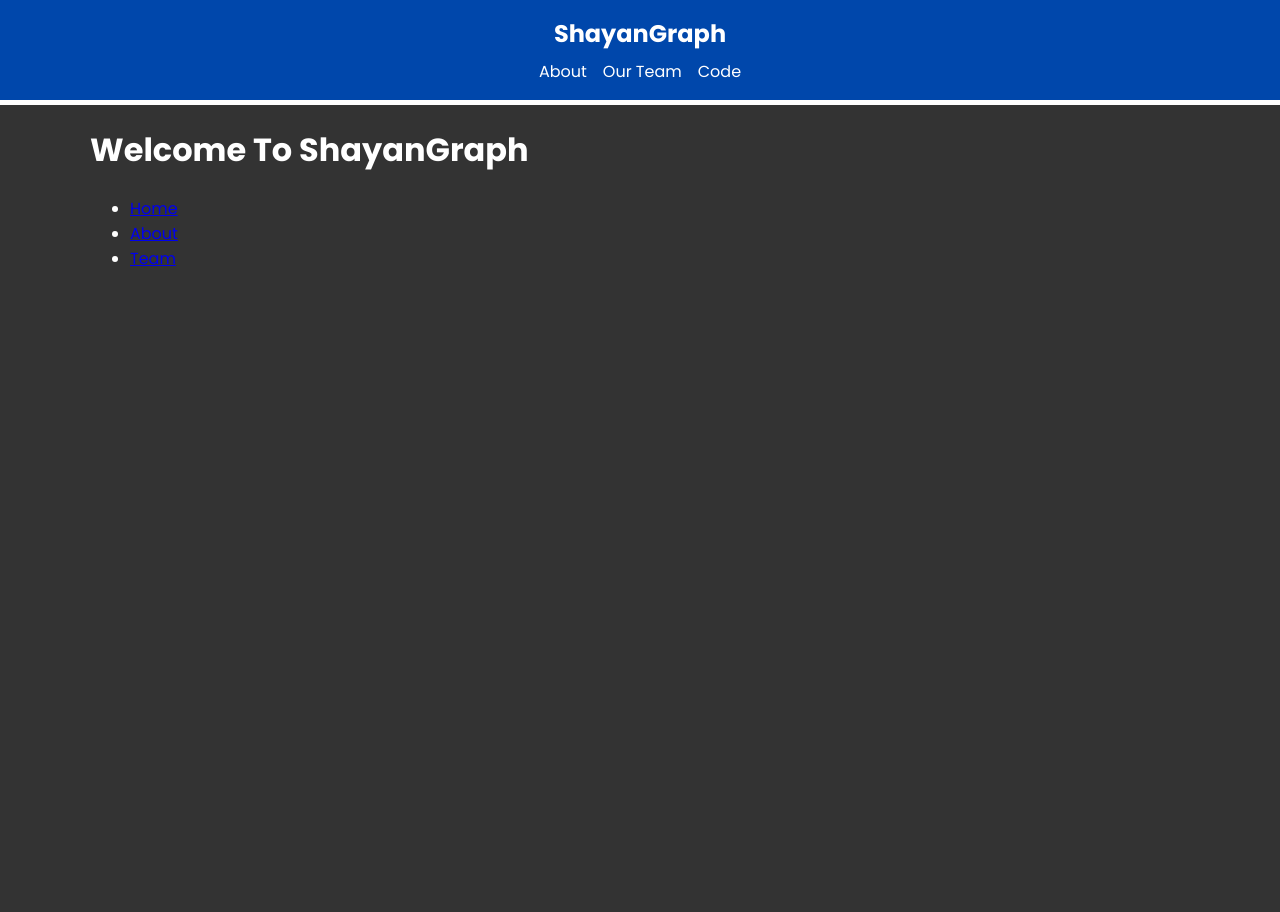
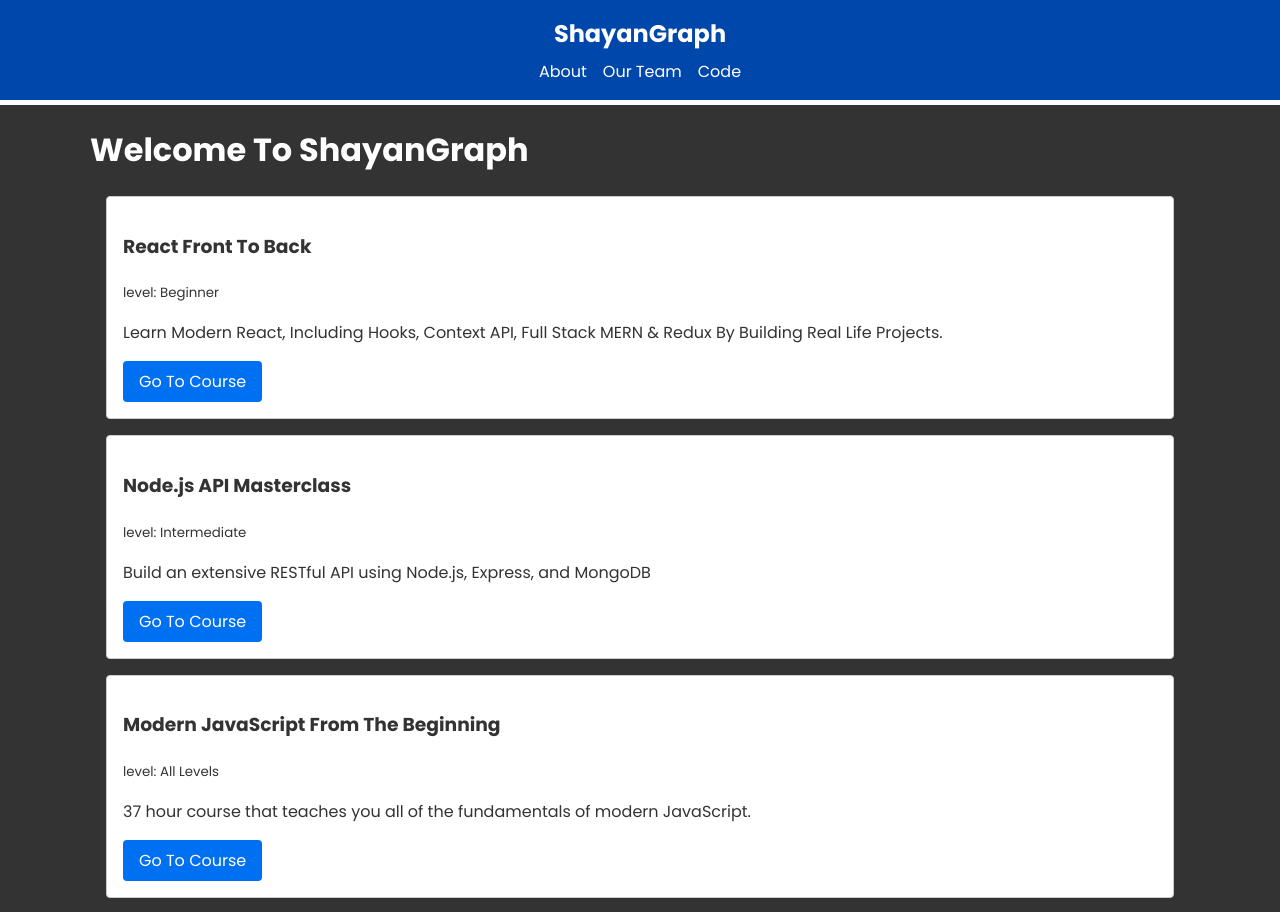
Before and after one commit to shayangraph/github-api-nextjs, a Next.js app: page / in a window 1280 px wide. Shown: the top 912 px of the page. Before the commit the page ends 800 px from the top, so only its background shows below. Built offline with nearby package versions, Linux system fonts and the light colour scheme.

Commit message:
use api nextjs to show local json

```diff
--- /dev/null
+++ b/app/api/courses/data.json
@@ -0,0 +1,37 @@
+[
+    {
+      "id": 1,
+      "title": "React Front To Back",
+      "description": "Learn Modern React, Including Hooks, Context API, Full Stack MERN & Redux By Building Real Life Projects.",
+      "link": "https://www.traversymedia.com/Modern-React-Front-To-Back-Course",
+      "level": "Beginner"
+    },
+    {
+      "id": 2,
+      "title": "Node.js API Masterclass",
+      "description": "Build an extensive RESTful API using Node.js, Express, and MongoDB",
+      "link": "https://www.traversymedia.com/node-js-api-masterclass",
+      "level": "Intermediate"
+    },
+    {
+      "id": 3,
+      "title": "Modern JavaScript From The Beginning",
+      "description": "37 hour course that teaches you all of the fundamentals of modern JavaScript.",
+      "link": "https://www.traversymedia.com/modern-javascript-2-0",
+      "level": "All Levels"
+    },
+    {
+      "id": 4,
+      "title": "Next.js Dev To Deployment",
+      "description": "Learn Next.js by building a music event website and a web dev blog as a static website",
+      "link": "https://www.traversymedia.com/next-js-dev-to-deployment",
+      "level": "Intermediate"
+    },
+    {
+      "id": 5,
+      "title": "50 Projects in 50 Days",
+      "description": "Sharpen your skills by building 50 quick, unique & fun mini projects.",
+      "link": "https://www.traversymedia.com/50-Projects-In-50-Days",
+      "level": "Beginner"
+    }
+  ]
--- /dev/null
+++ b/app/api/courses/route.js
@@ -0,0 +1,6 @@
+import { NextResponse } from "next/server";
+import courses from "./data.json";
+
+export async function GET(response) {
+  return NextResponse.json(courses);
+}
--- /dev/null
+++ b/app/api/hello/route.js
@@ -0,0 +1,3 @@
+export async function POST(request) {
+  return new Response("Hello,Nextjs");
+}
--- /dev/null
+++ b/app/components/Courses.jsx
@@ -0,0 +1,27 @@
+import Link from "next/link";
+
+async function fetchCourses() {
+  const response = await fetch("http://localhost:3000/api/courses");
+  const courses = await response.json();
+  return courses;
+}
+
+const Courses = async () => {
+  const courses = await fetchCourses();
+  return (
+    <div className="courses">
+      {courses.map((course) => (
+        <div key={course.id} className="card">
+          <h3>{course.title}</h3>
+          <small>level: {course.level}</small>
+          <p>{course.description}</p>
+          <Link href={course.link} target="_blank" className="btn">
+            Go To Course
+          </Link>
+        </div>
+      ))}
+    </div>
+  );
+};
+
+export default Courses;
--- a/app/page.jsx
+++ b/app/page.jsx
@@ -1,20 +1,11 @@
 import Link from "next/link";
+import Courses from "./components/Courses";
 
 const HomePage = () => {
   return (
     <div>
       <h1>Welcome To ShayanGraph</h1>
-      <ul>
-        <li>
-          <Link href="/">Home</Link>
-        </li>
-        <li>
-          <Link href="/about">About</Link>
-        </li>
-        <li>
-          <Link href="/about/team">Team</Link>
-        </li>
-      </ul>
+      <Courses />
     </div>
   );
 };
```
